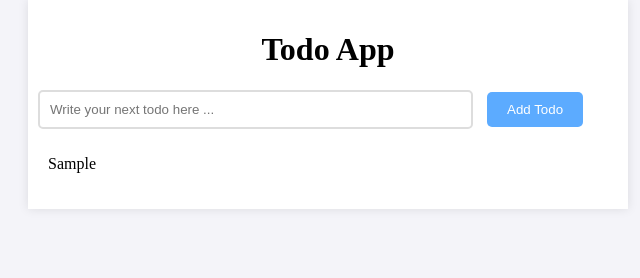
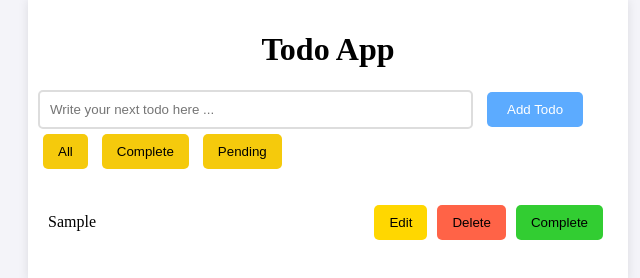
Before and after one commit to swapnil130501/DomManipulation-TODOapp, a plain HTML site: page index.html in a window 1280 px wide. Both pictures are taken after typing "Sample" into the empty fields and a click on the button "Add Todo". Shown: the whole page, without its empty margins (312-952 px from the left). Drawn offline with Linux system fonts and the light colour scheme.

Commit message:
edit delete complete btn

```diff
--- a/index.html
+++ b/index.html
@@ -14,6 +14,12 @@
         <input type="text", id="todoInput" placeholder="Write your next todo here ...">
         <button id="addTodo"> Add Todo </button>
 
+        <div>
+            <button class="filterBtn" data-filter="all">All</button>
+            <button class="filterBtn" data-filter="complete">Complete</button>
+            <button class="filterBtn" data-filter="pending">Pending</button>
+        </div>
+
         <ul id="todoList">
         </ul>
     </div>
--- a/script.js
+++ b/script.js
@@ -12,9 +12,37 @@ function addTodoToLocalStorage(todoText) {
 
 function appendTodoInHtml(todoText) {
     const todoList = document.getElementById("todoList");
-    const todo = document.createElement("li");
-    todo.textContent = todoText;
-    todoList.appendChild(todo);
+
+    const todoItem = document.createElement("li");
+
+    const textDiv = document.createElement("div");
+
+    textDiv.textContent = todoText;
+    todoItem.classList.add("todoItem");
+
+    const wrapper = document.createElement("div");
+    wrapper.classList.add("todoButtons");
+
+    const editBtn = document.createElement('button');
+    editBtn.textContent = "Edit";
+    editBtn.classList.add("editBtn");
+
+    const deleteBtn = document.createElement('button');
+    deleteBtn.textContent = "Delete";
+    deleteBtn.classList.add("deleteBtn");
+
+    const completeBtn = document.createElement('button');
+    completeBtn.textContent = "Complete";
+    completeBtn.classList.add("completeBtn");
+
+    wrapper.appendChild(editBtn);
+    wrapper.appendChild(deleteBtn);
+    wrapper.appendChild(completeBtn);
+
+    todoItem.append(textDiv);
+    todoItem.append(wrapper);
+
+    todoList.appendChild(todoItem);
 }
 
 document.addEventListener("DOMContentLoaded", () => {
@@ -39,13 +67,11 @@ document.addEventListener("DOMContentLoaded", () => {
     todoInput.addEventListener("change", (event) => {
         const todoText = event.target.value;
         event.target.value = todoText.trim();
-    })
+    });
 
     const todos = loadTodos();
 
     todos.todoList.forEach(todo => {
-        const newTodoItem = document.createElement("li");
-        newTodoItem.textContent = todo;
-        todoList.appendChild(newTodoItem);
+        appendTodoInHtml(todo);
     });
 });
--- a/style.css
+++ b/style.css
@@ -1,6 +1,11 @@
 :root {
     --body-background: #f4f4f9;
     --btn-primary: #5cabff;
+    --btn-secondary: #f5ca0c;
+    --btn-active: #4a90e2;
+    --btn-edit: #ffd700;
+    --btn-complete: #32cd32;
+    --btn-delete: #ff6347;
 }
 * {
     box-sizing: border-box;
@@ -59,3 +64,36 @@ li {
 li:last-child {
     border-bottom: none;
 }
+
+.filterBtn, .editBtn, .deleteBtn, .completeBtn{
+    margin: 5px;
+    padding: 10px 15px;
+    border: none;
+    border-radius: 5px;
+    background-color: var(--btn-secondary);
+    cursor: pointer;
+    transition: background-color 0.3s;
+}
+
+.editBtn {
+    background-color: var(--btn-edit);
+}
+
+.deleteBtn {
+    background-color: var(--btn-delete);
+}
+
+.completeBtn {
+    background-color: var(--btn-complete);
+}
+
+.filterBtn:hover {
+    background-color: var(--btn-active);
+}
+
+.todoItem {
+    display: flex;
+    flex-direction: row;
+    justify-content: space-between;
+    align-items: center;
+}
```
